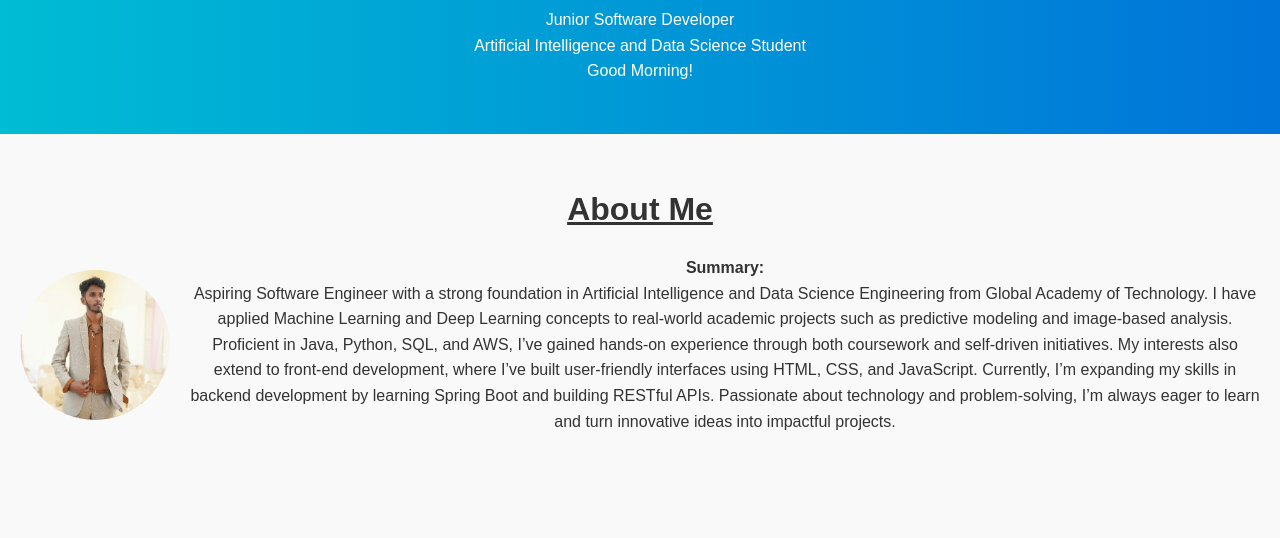
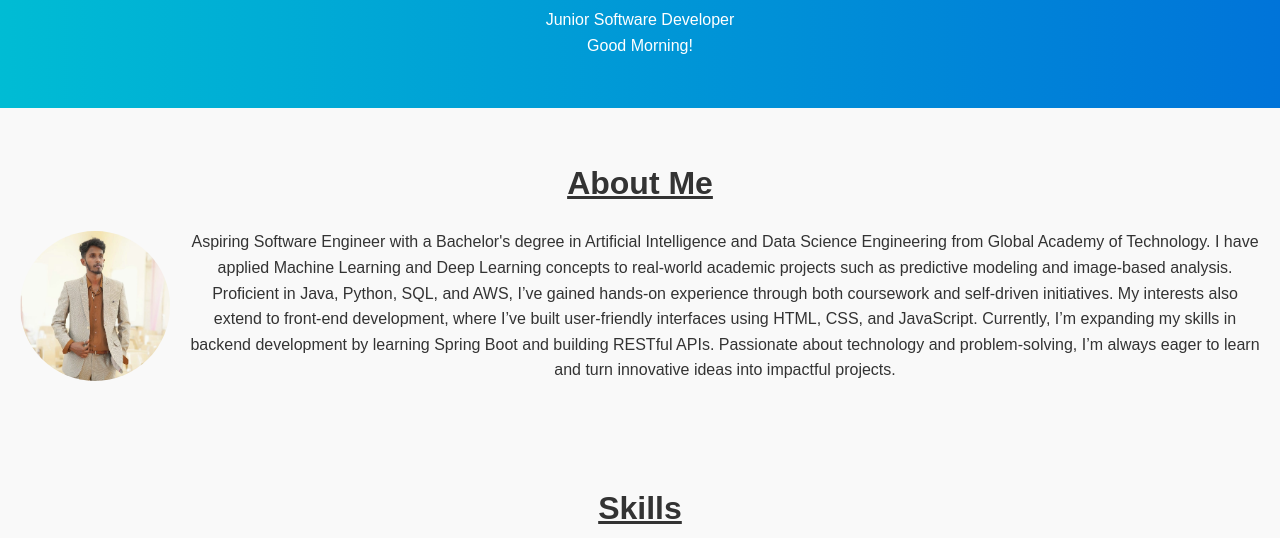
Before and after one commit to darshh8123/Portfolio, a plain HTML site: page index.html in a window 1280 px wide. Shown: the part 201-739 px from the top of the page. Drawn offline with Linux system fonts and the light colour scheme; files whose address does not match are found by name.

Commit message:
Update index.html

```diff
--- a/index.html
+++ b/index.html
@@ -28,7 +28,6 @@
     <section id="hero">
         <h1>Hi, I'm <span>Darshan.S</span></h1>
         <p>Junior Software Developer</p>
-        <p>Artificial Intelligence and Data Science Student</p>
     </section>
 
 <!-- About Section -->
@@ -37,8 +36,7 @@
     <div class="about-content">
         <img src="profile_photo1.jpg" alt="Profile Picture">
         <p>
-            <b>Summary:</b><br>
-            Aspiring Software Engineer with a strong foundation in Artificial Intelligence and Data Science Engineering from Global Academy of Technology. I have applied Machine Learning and Deep Learning concepts to real-world academic projects such as predictive modeling and image-based analysis. Proficient in Java, Python, SQL, and AWS, I’ve gained hands-on experience through both coursework and self-driven initiatives. My interests also extend to front-end development, where I’ve built user-friendly interfaces using HTML, CSS, and JavaScript. Currently, I’m expanding my skills in backend development by learning Spring Boot and building RESTful APIs. Passionate about technology and problem-solving, I’m always eager to learn and turn innovative ideas into impactful projects.
+            Aspiring Software Engineer with  a Bachelor's degree in Artificial Intelligence and Data Science Engineering from Global Academy of Technology. I have applied Machine Learning and Deep Learning concepts to real-world academic projects such as predictive modeling and image-based analysis. Proficient in Java, Python, SQL, and AWS, I’ve gained hands-on experience through both coursework and self-driven initiatives. My interests also extend to front-end development, where I’ve built user-friendly interfaces using HTML, CSS, and JavaScript. Currently, I’m expanding my skills in backend development by learning Spring Boot and building RESTful APIs. Passionate about technology and problem-solving, I’m always eager to learn and turn innovative ideas into impactful projects.
         </p>
     </div>
 </section>
```
